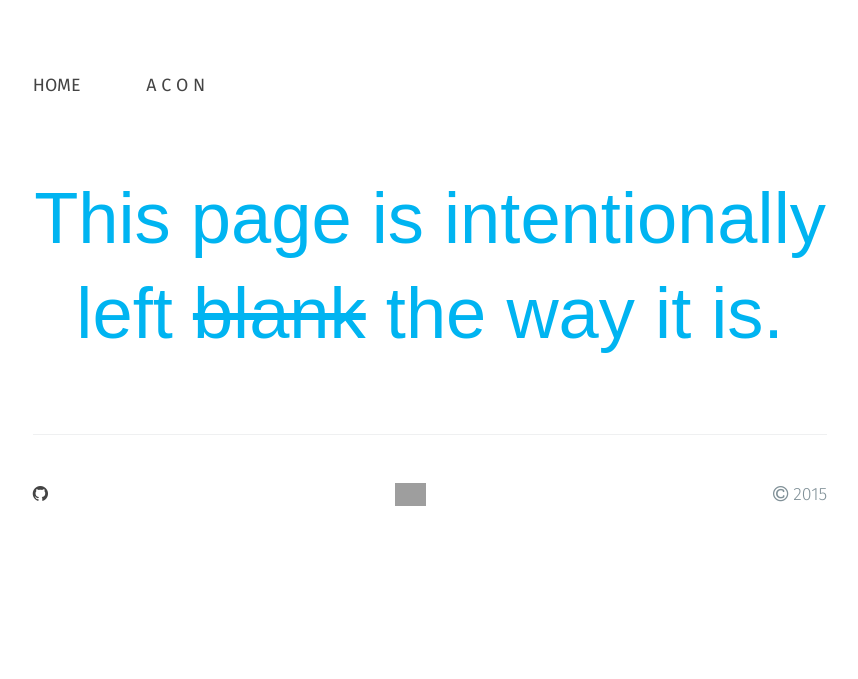
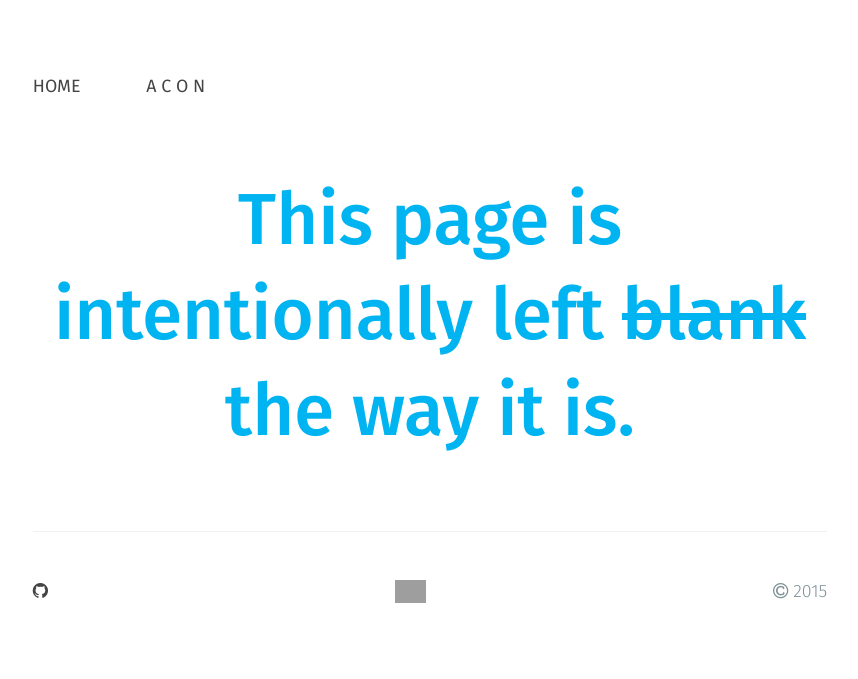
Before and after one commit to a-mar/a-mar.github.io, a Jekyll site: the page built from index.html, in a window 1280 px wide. Shown: the part 310-989 px from the top of the page, without its empty margins (210-1068 px from the left). Built offline with Jekyll 4.4.1, drawn with Linux system fonts in a browser that asks for light colours; nearby versions of some CDN libraries; some web fonts are replaced; Markdown is read by kramdown in place of the engine named in the settings; before the commit the page ends 900 px from its top, so only the background shows below that; grey boxes are pictures that could not be loaded.

Commit message:
Update main.css

```diff
--- a/stylesheets/main.css
+++ b/stylesheets/main.css
@@ -1,10 +1,5 @@
 * {
   box-sizing: border-box;
-}
-
-@font-face {
-  font-family: 'BauerGroteskWebPro-Medium';
-  src: url('https://github.com/a-mar/shiz/blob/master/ergh/BauerGroteskWebPro-Medium.woff') format('woff');
 }
 
 body {
@@ -91,7 +86,6 @@ h6 {
 }
 
 .page-header {
-  font-family:'BauerGroteskWebPro-Medium', sans-serif;
   color: #fff;
   text-align: center;
   font-size: 300%;
```
